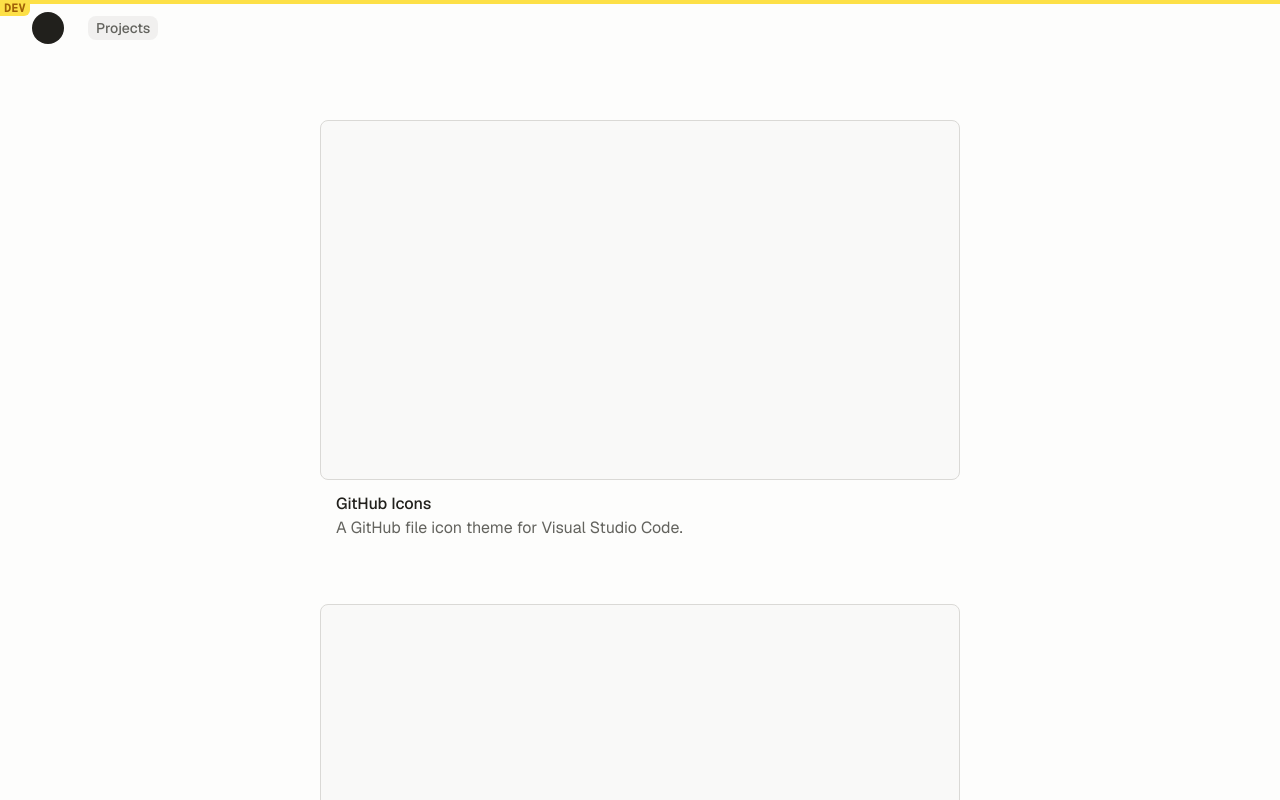
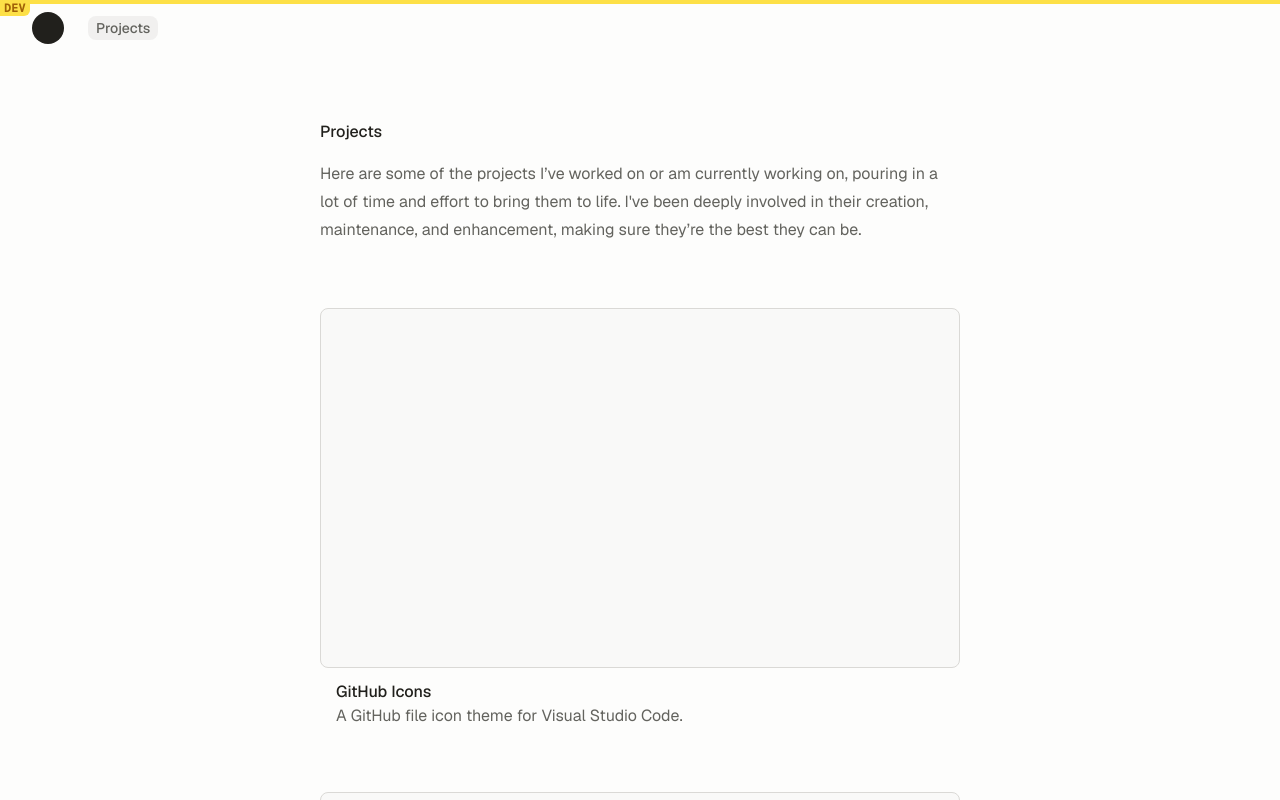
Before and after one commit to juwanpetty/juwanpetty.com, a Next.js app: page /projects in a window 1280 px wide. Shown: the top 800 px of the page. Built offline with nearby package versions, Linux system fonts and the light colour scheme; some icons are missing.

Commit message:
Add more copy (#62)
* refactor: Update body text color in RootLayout component

* feat: Add introductory text to Projects and Reading pages

```diff
--- a/app/layout.tsx
+++ b/app/layout.tsx
@@ -12,7 +12,7 @@ export default function RootLayout({
 }) {
   return (
     <html lang="en" className={`${GeistSans.variable} ${GeistMono.variable}`}>
-      <body className="bg-sand-1 text-sand-11 transition-colors">
+      <body className="bg-sand-1 text-sand-12 transition-colors">
         <ThemeProvider>{children}</ThemeProvider>
       </body>
     </html>
--- a/app/projects/page.tsx
+++ b/app/projects/page.tsx
@@ -10,6 +10,13 @@ export const metadata: Metadata = {
 async function Projects() {
   return (
     <Page>
+      <h1 className="mb-4 text-base font-medium text-sand-12">Projects</h1>
+      <p className="mb-16 text-base leading-7 text-sand-11">
+        Here are some of the projects I’ve worked on or am currently working on,
+        pouring in a lot of time and effort to bring them to life. I&apos;ve
+        been deeply involved in their creation, maintenance, and enhancement,
+        making sure they’re the best they can be.
+      </p>
       <section className="flex flex-col gap-16">
         <div className="flex flex-col gap-3">
           <Link href="/projects/">
--- a/app/reading/page.tsx
+++ b/app/reading/page.tsx
@@ -6,6 +6,13 @@ async function Reading() {
   return (
     <Page>
       <section className="mb-16">
+        <h1 className="mb-4 text-base font-medium text-sand-12">Reading</h1>
+        <p className="mb-16 text-base leading-7 text-sand-11">
+          Each year, I pick at most ten books that really stuck with me and
+          place them here for you to explore. Here, you&apos;ll find my top
+          picks from the past three years.
+        </p>
+
         <h2 className="mb-3 text-base font-medium">2024</h2>
 
         <div className="grid grid-cols-2 gap-x-4 gap-y-12">
```
